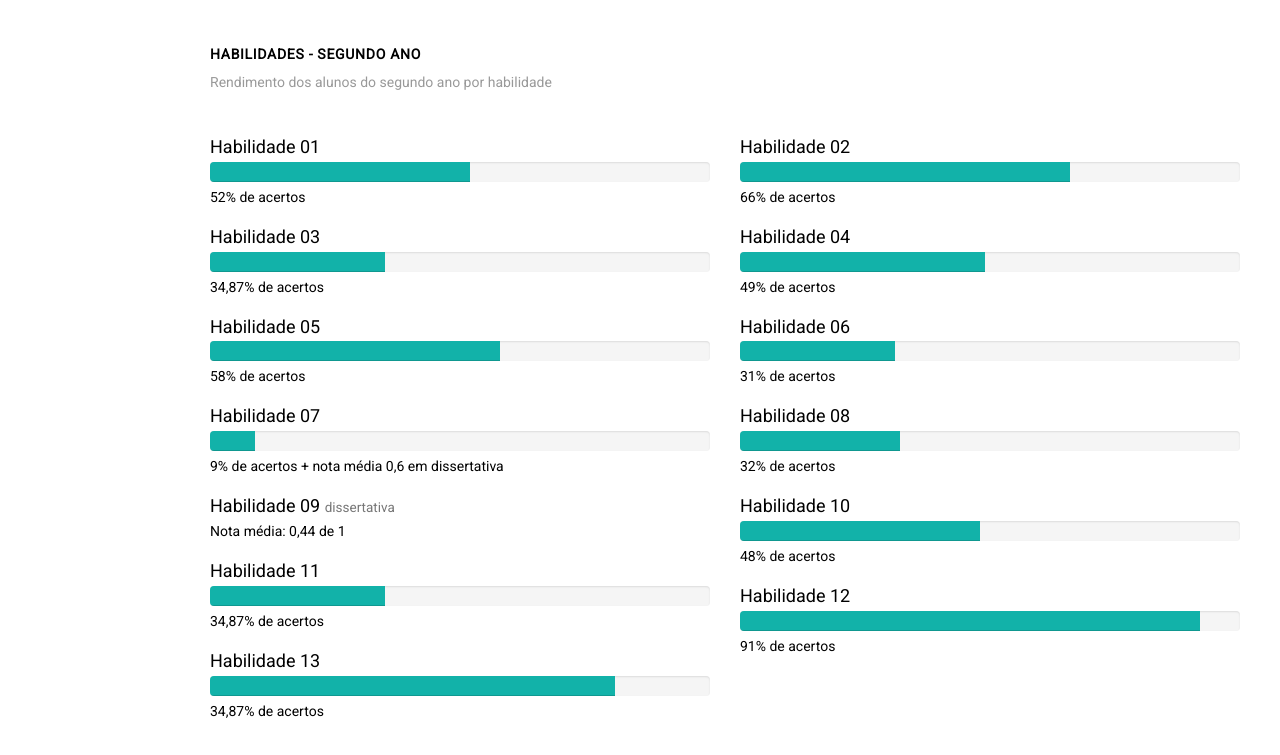
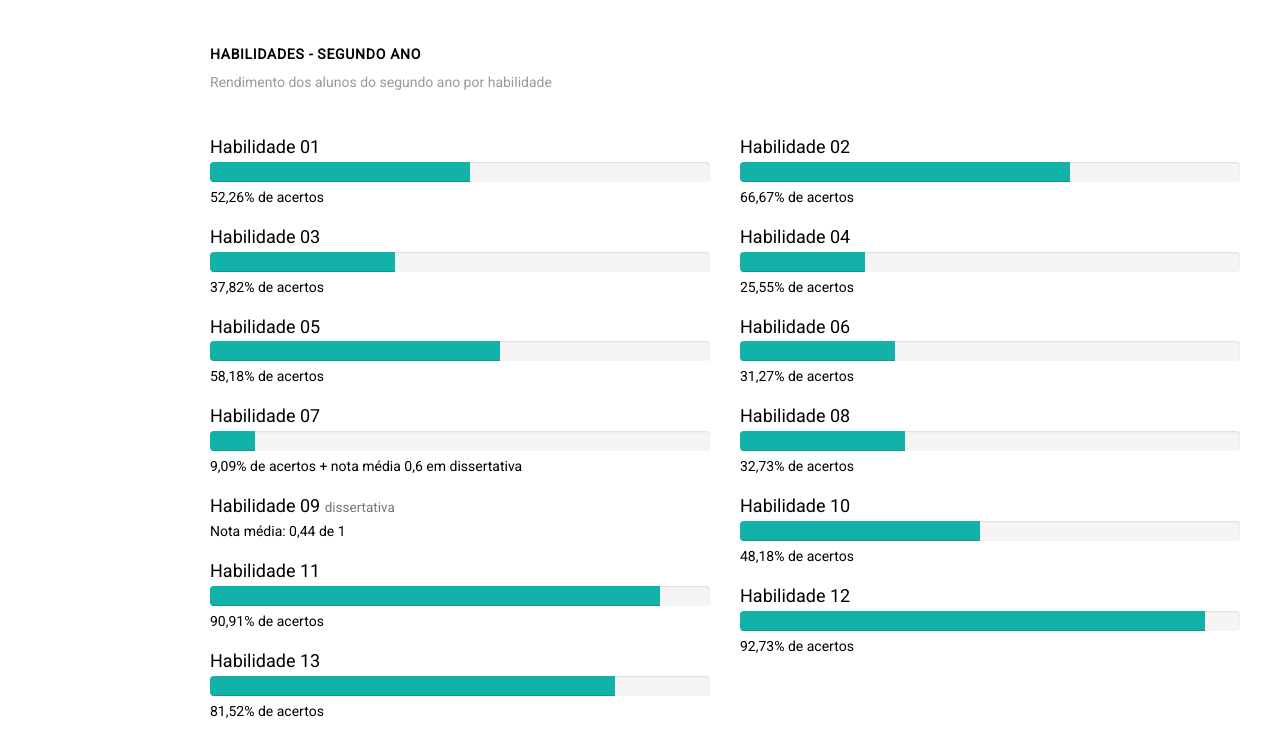
Before and after one commit to tuia/TRITestResults, a plain HTML site: page visao-geral.html in a window 1280 px wide. Shown: the part 1317-2072 px from the top of the page. Drawn offline with Linux system fonts and the light colour scheme.

Commit message:
correções - geral

```diff
--- a/visao-geral.html
+++ b/visao-geral.html
@@ -217,14 +217,15 @@
               <div class="progress">
                 <div class="progress-bar" style="width: 52%;"></div>
               </div>
-              <p>52% de acertos</p>
+              <p>52,26% de acertos</p>
             </div>
+
             <div class="progress-container">
               <h5>Habilidade 03</h5>
               <div class="progress">
-                <div class="progress-bar" style="width: 35%;"></div>
+                <div class="progress-bar" style="width: 37%;"></div>
               </div>
-              <p>34,87% de acertos</p>
+              <p>37,82% de acertos</p>
             </div>
 
             <div class="progress-container">
@@ -232,101 +233,88 @@
               <div class="progress">
                 <div class="progress-bar" style="width: 58%;"></div>
               </div>
-              <p>58% de acertos</p>
+              <p>58,18% de acertos</p>
             </div>
-
 
             <div class="progress-container">
               <h5>Habilidade 07</h5>
               <div class="progress">
                 <div class="progress-bar" style="width: 9%;"></div>
               </div>
-              <p>9% de acertos + nota média 0,6 em dissertativa</p>
+              <p>9,09% de acertos + nota média 0,6 em dissertativa</p>
             </div>
-
 
             <div class="progress-container">
               <h5>Habilidade 09 <small>dissertativa</small></h5>
               <p>Nota média: 0,44 de 1</p>
             </div>
 
-
             <div class="progress-container">
               <h5>Habilidade 11</h5>
               <div class="progress">
-                <div class="progress-bar" style="width: 35%;"></div>
+                <div class="progress-bar" style="width: 90%;"></div>
               </div>
-              <p>34,87% de acertos</p>
+              <p>90,91% de acertos</p>
             </div>
-
-
 
             <div class="progress-container">
               <h5>Habilidade 13</h5>
               <div class="progress">
                 <div class="progress-bar" style="width: 81%;"></div>
               </div>
-              <p>34,87% de acertos</p>
+              <p>81,52% de acertos</p>
             </div>
 
           </div>
 
           <div class="col-xs-6">
 
-
             <div class="progress-container">
               <h5>Habilidade 02</h5>
               <div class="progress">
                 <div class="progress-bar" style="width: 66%;"></div>
               </div>
-              <p>66% de acertos</p>
+              <p>66,67% de acertos</p>
             </div>
-
-
 
             <div class="progress-container">
               <h5>Habilidade 04</h5>
               <div class="progress">
-                <div class="progress-bar" style="width: 49%;"></div>
+                <div class="progress-bar" style="width: 25%;"></div>
               </div>
-              <p>49% de acertos</p>
+              <p>25,55% de acertos</p>
             </div>
-
 
             <div class="progress-container">
               <h5>Habilidade 06</h5>
               <div class="progress">
                 <div class="progress-bar" style="width: 31%;"></div>
               </div>
-              <p>31% de acertos</p>
+              <p>31,27% de acertos</p>
             </div>
-
-
 
             <div class="progress-container">
               <h5>Habilidade 08</h5>
               <div class="progress">
-                <div class="progress-bar" style="width: 32%;"></div>
+                <div class="progress-bar" style="width: 33%;"></div>
               </div>
-              <p>32% de acertos</p>
+              <p>32,73% de acertos</p>
             </div>
-
 
             <div class="progress-container">
               <h5>Habilidade 10</h5>
               <div class="progress">
                 <div class="progress-bar" style="width: 48%;"></div>
               </div>
-              <p>48% de acertos</p>
+              <p>48,18% de acertos</p>
             </div>
-
 
             <div class="progress-container">
               <h5>Habilidade 12</h5>
               <div class="progress">
-                <div class="progress-bar" style="width: 92%;"></div>
+                <div class="progress-bar" style="width: 93%;"></div>
               </div>
-              <p>91% de acertos</p>
+              <p>92,73% de acertos</p>
             </div>
 
           </div>
```
